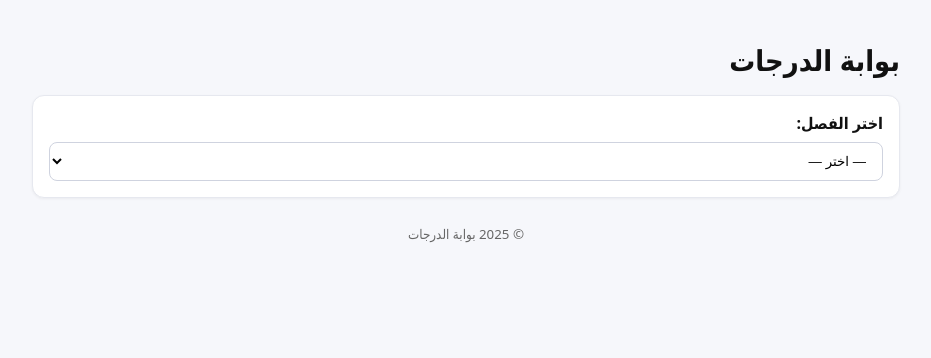
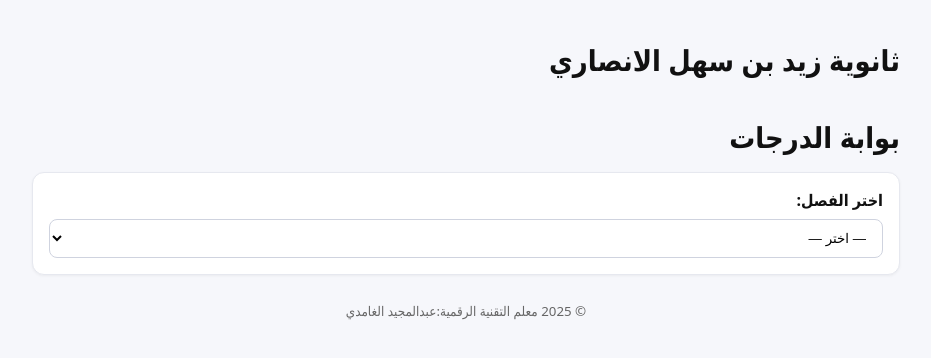
Before and after one commit to mjeed119/zid, a plain HTML site: page index.html in a window 1280 px wide. Shown: the whole page, without its empty margins (174-1105 px from the left). Drawn offline with Linux system fonts and the light colour scheme.

Commit message:
Add files via upload

```diff
--- a/index.html
+++ b/index.html
@@ -8,6 +8,7 @@
 </head>
 <body>
   <main class="container">
+    <h1>ثانوية زيد بن سهل الانصاري</h1><br>
     <h1>بوابة الدرجات</h1>
     <section class="card">
       <label for="classSelect">اختر الفصل:</label>
@@ -28,7 +29,7 @@
       </div>
     </section>
 
-    <footer><small>© <span id="year"></span> بوابة الدرجات</small></footer>
+    <footer><small>© <span id="year"></span>  معلم التقنية الرقمية:عبدالمجيد الغامدي</small></footer>
   </main>
 
   <script>
```
